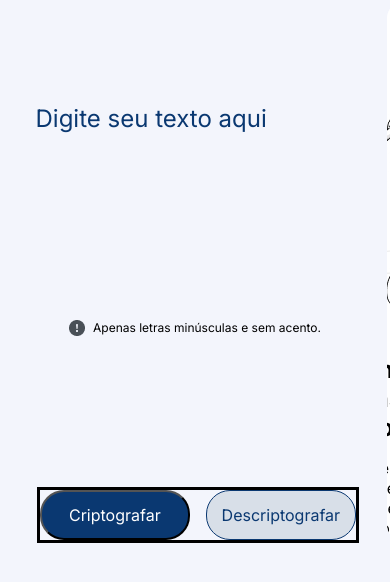
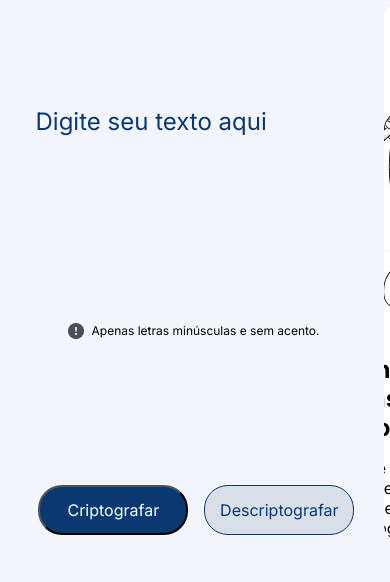
Before and after one commit to DevGabrielBrM/decodificador-de-texto, a plain HTML site: page index.html in a window 390 px wide. Shown: the part 94-676 px from the top of the page. Drawn offline with Linux system fonts and the light colour scheme.

Commit message:
Update style.css

```diff
--- a/styles/style.css
+++ b/styles/style.css
@@ -242,7 +242,7 @@ body{
     color: var(--cor-secundaria);
 }
 
-@media (max-width: 768px) {
+@media screen and (max-width: 768px){
     body {
         background-color: var(--cor-primaria);
         margin: 0;
@@ -348,7 +348,6 @@ body{
         margin-right: 30%;
         justify-content: center;
         width: auto;
-        border: 3px solid black;
         margin-top: 16px;
         position: relative;
 
```
